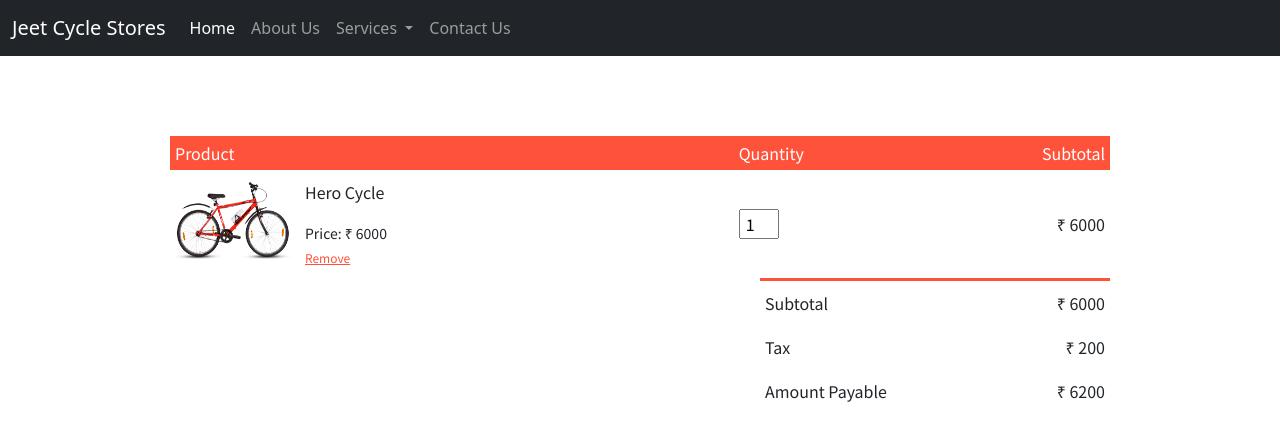
After one commit to hellopratiksingh/Django_Ecommerce, a Django app: page /cart in a window 1280 px wide; the page is wider, and only the part inside the window is pictured. The commit adds this page. Shown: the top 441 px of that part. Run offline with Django 3.2, Linux system fonts and the light colour scheme.

Commit message:
4th commit

```diff
--- a/home/urls.py
+++ b/home/urls.py
@@ -14,6 +14,8 @@ urlpatterns = [
     path('contact', views.contact, name='contact'),
     path('bicycles', views.bicycles, name='bicycles'),
     path('register', views.register, name='register'),
-    path('login', views.login, name='login')
+    path('login', views.login, name='login'),
+    path('cart', views.cart, name='cart'),
+
 
 ]
--- a/home/views.py
+++ b/home/views.py
@@ -62,3 +62,7 @@ def register(request):
 
 def login(request):
     return render(request, 'login.html')
+
+
+def cart(request):
+    return render(request, 'cart.html')
--- a/jeet_cycle/static/css/style1.css
+++ b/jeet_cycle/static/css/style1.css
@@ -22,6 +22,7 @@ body{
 }
 
 .form p{
+    font-family: monospace;
     font-size:  15px;
     padding: 0px;
     text-align: center;
--- /dev/null
+++ b/jeet_cycle/static/css/style3.css
@@ -0,0 +1,56 @@
+.cart-page{
+    font-family: 'Noto Sans JP', sans-serif;
+    margin: 80px 170px;
+}
+table{
+    width: 100%;
+    border-collapse: collapse;
+}
+.cart-info{
+    display: flex;
+    flex-wrap: wrap;
+
+}
+th{
+    text-align: left;
+    padding: 5px;
+    color: #ffffff;
+    background: #ff523b;
+    font-weight: normal;
+}
+
+td{
+    padding: 10px 5px;
+}
+
+td input{
+    width: 40px;
+    height: 30px;
+    padding: 5px;
+}
+
+td a{
+    color: #ff523b;
+    font-size: 12px;
+}
+td img{
+    width: 120px;
+    height: 80px;
+    margin-right: 10px;
+}
+.total-price{
+    display: flex;
+    justify-content: flex-end;
+}
+
+.total-price table{
+    border-top: 3px solid #ff523b;
+    width: 100%;
+    max-width: 350px;
+}
+td:last-child{
+    text-align: right;
+}
+th:last-child{
+    text-align: right;
+}
--- a/jeet_cycle/templates/bicycles.html
+++ b/jeet_cycle/templates/bicycles.html
@@ -24,7 +24,7 @@
           ">₹ {{cycle.price}}</h6>
           <div class="buy_now align-items-center">
             <div class="btn-group">
-              <div class="buy_now"><a href="/bicycles" target="_blank" class="btn btn-warning lined" style="
+              <div class="buy_now"><a href="/cart" target="_blank" class="btn btn-warning lined" style="
                   position:relative;
                   top: -35px;">BUY NOW</a></div>
             </div>
--- /dev/null
+++ b/jeet_cycle/templates/cart.html
@@ -0,0 +1,66 @@
+{% extends 'base.html' %}
+
+{% block title %}Cart{% endblock title %}
+
+{% block body %}
+{%load static%}
+<!DOCTYPE html>
+<html lang="en">
+<head>
+    <meta charset="UTF-8">
+    <meta http-equiv="X-UA-Compatible" content="IE=edge">
+    <meta name="viewport" content="width=device-width, initial-scale=1.0">
+    <title>Cart</title>
+    <link rel="preconnect" href="https://fonts.gstatic.com">
+    <link href="https://fonts.googleapis.com/css2?family=Noto+Sans+JP&display=swap" rel="stylesheet">
+    <link href="{% static '/css/style3.css' %}" rel="stylesheet" type="text/css" media="all" />
+</head>
+<body>
+    <div class="small-container cart-page">
+        <table>
+             <tr>
+                 <th>Product</th>
+                 <th>Quantity</th>
+                 <th>Subtotal</th>
+             </tr>
+             <tr>
+                 <td>
+                     <div class="cart-info">
+                         <img src="media\photos\1.jpg">
+                         <div>
+                             <p>Hero Cycle</p>
+                             <small>Price: ₹ 6000</small>
+                             <br>
+                             <a href="">Remove</a>
+                         </div>
+                     </div>
+                 </td>
+                 <td><input type="number" value="1"></td>
+                 <td>₹ 6000</td>
+             </tr>
+        </table>
+
+        <div class="total-price">
+
+            <table>
+                <tr>
+                    <td>Subtotal</td>
+                    <td>₹ 6000</td>
+                </tr>
+                <tr>
+                    <td>Tax</td>
+                    <td>₹ 200</td>
+                </tr>
+                <tr>
+                    <td>Amount Payable</td>
+                    <td>₹ 6200</td>
+                </tr>
+            </table>
+
+        </div>
+
+    </div>
+</body>
+</html>
+
+{% endblock body %}
```
Also changed, not shown: media/photos/1_SPN0Lry.jpg (deleted), media/photos/1_lHfApVU.jpg (deleted), media/photos/1_mIepVG0.jpg (deleted).
